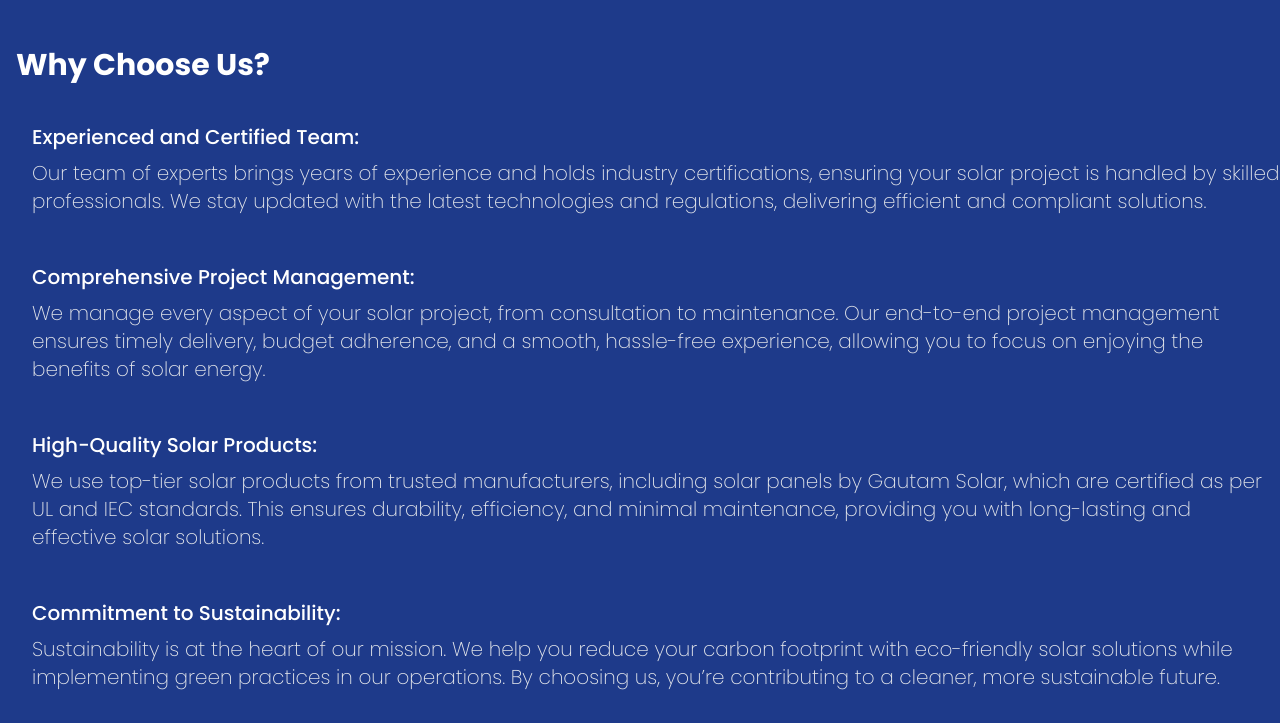
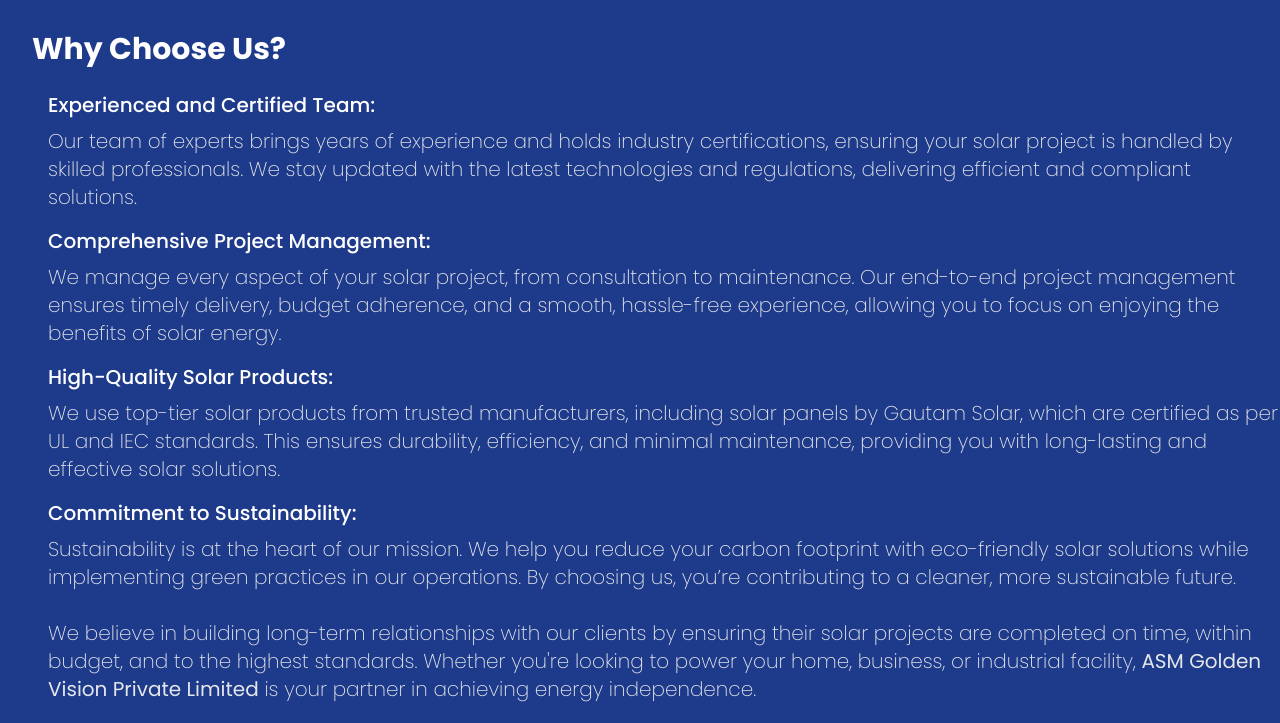
Before and after one commit to Amanudamandi/project1, a React (Vite) app: page / in a window 1280 px wide. Shown: the part 1789-2512 px from the top of the page. Built offline with nearby package versions, Linux system fonts and the light colour scheme.

Commit message:
Updated feature

```diff
--- a/src/components/About.jsx
+++ b/src/components/About.jsx
@@ -79,9 +79,9 @@ const About = () => {
 
             {/* Who We Are Section */}
             <section className="bg-blue-900 text-white py-8 my-3 ">
-                <div className="container p-4 w-full">
-                    <div className="md:w-1/2 space-y-12">
-                        <div className=" w-screen text-xl ">
+                <div className="container pl-8 w-full text-wrap">
+                    <div className="space-y-12 ">
+                        <div className=" w-full text-xl  ">
                             <h2 className="text-3xl font-bold mb-6w-full mb-5">Who We Are?</h2>
                             <p className="text-gray-200 font-light ">
                                 <strong>ASM Golden Vision Private Limited</strong> specializes in delivering end-to-end EPC solutions in Solar Power. With
@@ -92,20 +92,20 @@ const About = () => {
 
                         <div className='w-full'>
                             <h2 className="text-3xl font-bold mb-6">Why Choose Us?</h2>
-                            <div className="space-y-4 w-screen text-xl ">
-                                <div className="p-4  rounded-lg">
+                            <div className="space-y-4 w-full text-xl pl-4 ">
+                                <div className=" rounded-lg">
                                     <h3 className="font-medium mb-2">Experienced and Certified Team:</h3>
                                     <p className="text-gray-200 font-extralight ">Our team of experts brings years of experience and holds industry certifications, ensuring your solar project is handled by skilled professionals. We stay updated with the latest technologies and regulations, delivering efficient and compliant solutions. </p>
                                 </div>
-                                <div className="p-4 rounded-lg">
+                                <div className=" rounded-lg">
                                     <h3 className="font-medium mb-2 ">Comprehensive Project Management:</h3>
                                     <p className="text-gray-200 font-extralight">We manage every aspect of your solar project, from consultation to maintenance. Our end-to-end project management ensures timely delivery, budget adherence, and a smooth, hassle-free experience, allowing you to focus on enjoying the benefits of solar energy.</p>
                                 </div>
-                                <div className="p-4 rounded-lg">
+                                <div className=" rounded-lg">
                                     <h3 className="font-medium mb-2">High-Quality Solar Products:</h3>
                                     <p className="text-gray-200 font-extralight">We use top-tier solar products from trusted manufacturers, including solar panels by Gautam Solar, which are certified as per UL and IEC standards. This ensures durability, efficiency, and minimal maintenance, providing you with long-lasting and effective solar solutions.</p>
                                 </div>
-                                <div className="p-4  rounded-lg">
+                                <div className="  rounded-lg">
                                     <h3 className="font-medium mb-2">Commitment to Sustainability:</h3>
                                     <p className="text-gray-200 font-extralight">Sustainability is at the heart of our mission. We help you reduce your carbon footprint with eco-friendly solar solutions while implementing green practices in our operations. By choosing us, you’re contributing to a cleaner, more sustainable future.</p>
                                     <br />
```
